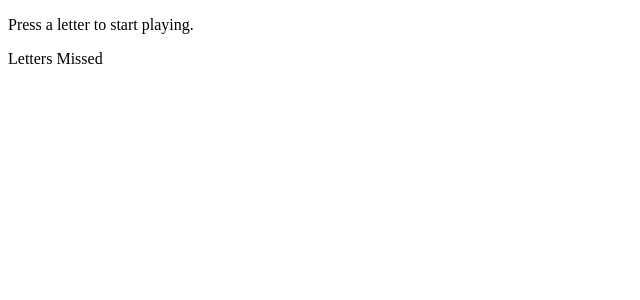
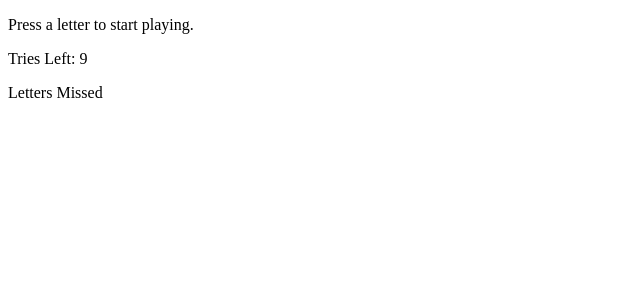
Before and after one commit to timlenj/Hangman, a PHP site: page /index.html in a window 1280 px wide. Shown: the top 300 px of the page, without its empty margins (0-640 px from the left). Run offline with PHP 8.4, Linux system fonts and the light colour scheme.

Commit message:
fixed a bug where the letter 'a' was not registering

```diff
--- a/assets/css/style.css
+++ b/assets/css/style.css
@@ -7,3 +7,6 @@
 #lettersHit{
 
 }
+#counter{
+
+}
--- a/index.html
+++ b/index.html
@@ -10,6 +10,9 @@
 	<div id="lettersHit">
 		<p>Press a letter to start playing.</p>
 	</div>
+	<div id="counter">
+		<p>Tries Left: 9</p>
+	</div>
 	<div id="lettersMissed">
 		<p>Letters Missed</p>
 	</div>
@@ -20,7 +23,7 @@
 		var missHist=[];
 		var	wordToGuess="Testing with space";
 		var wordToGuessRevealed;
-		var guessesLeft=9;
+		var counter=9;
 		var k=0;
 		var missIndex=0;
 		var hitHist=[];
@@ -51,7 +54,7 @@
 			var Guess = String.fromCharCode(event.keyCode).toLowerCase();
 
 			//check to see if Guess is a letter and then if it has been guessed already
-			if(alphabet.indexOf(Guess)>0){
+			if(alphabet.indexOf(Guess)>=0){
 				if(guessHist.length!=0){
 					for(i=0;i<guessHist.length;i++){
 						if(guessHist[i]==Guess){
@@ -69,7 +72,6 @@
 					guessValidation=true
 				}
 			}
-
 		if(guessValidation==true){
 			console.log("out of validation!");
 			//store the guess in the history to check next time
@@ -87,10 +89,11 @@
 			}
 
 				if(hitcount==0){
-					//store the letter in missHist to display. abc order for display
+			//store the letter in missHist to display. abc order for display
 					missHist[missIndex]=Guess;
 					missHist.sort();
 					missIndex++;
+					counter--;
 				}
 				else{
 					hitHist[hitIndex]=Guess;
@@ -99,7 +102,7 @@
 				}
 
 
-				//create the string to display to user
+			//create the string to display to user
 
 			wordToGuessRevealed=wordToGuessRevealedArr.toString();
 			wordToGuessRevealed=wordToGuessRevealed.replace(/,/g,'');
@@ -113,6 +116,7 @@
 
 			document.querySelector('#lettersHit').innerHTML = lettersHitHTML;
 			document.querySelector('#lettersMissed').innerHTML = lettersMissedHTML;
+			document.querySelector('#counter').innerHTML= "<p>Tries Left: "+counter+"</p>";
 			}
 		}
 		</script>
```
